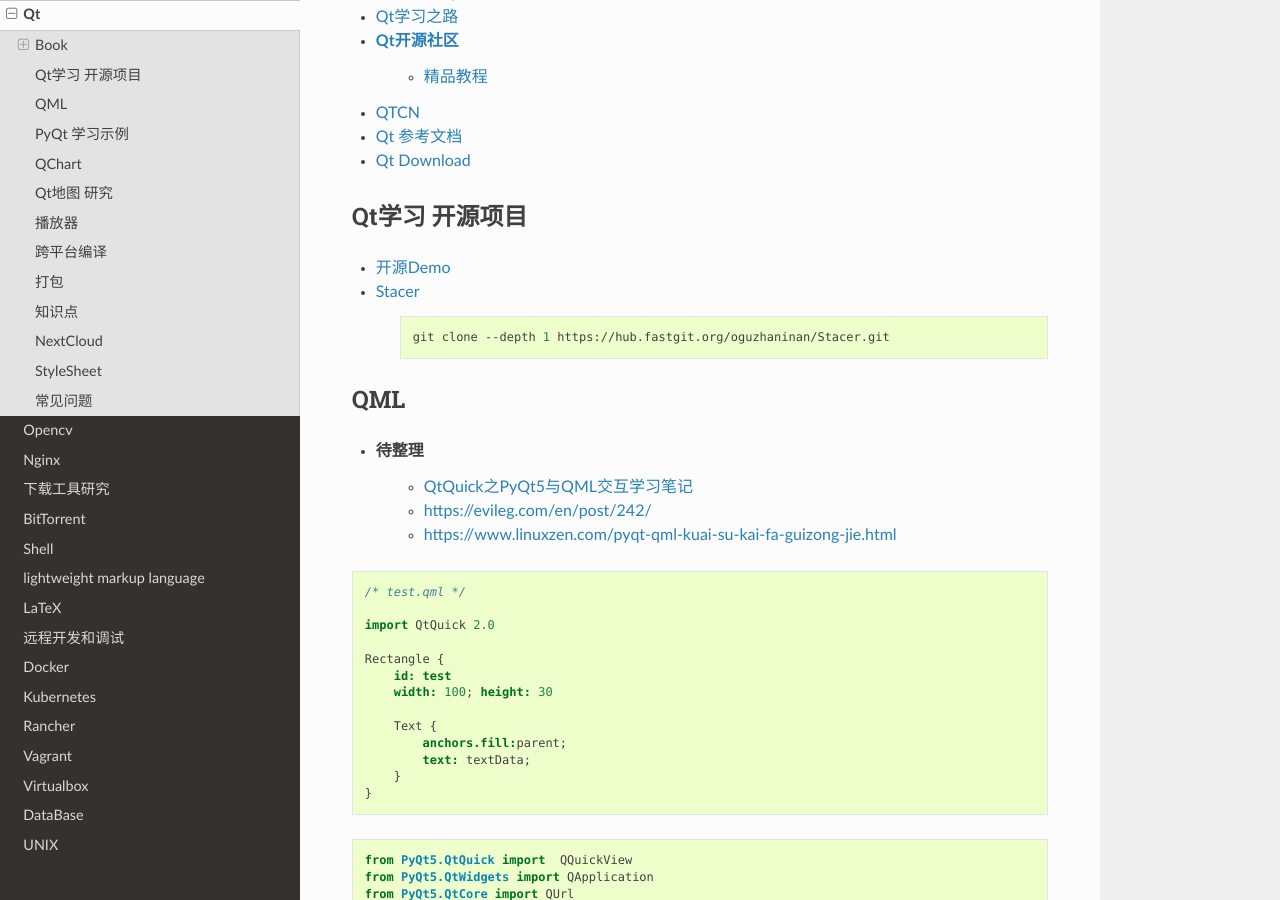
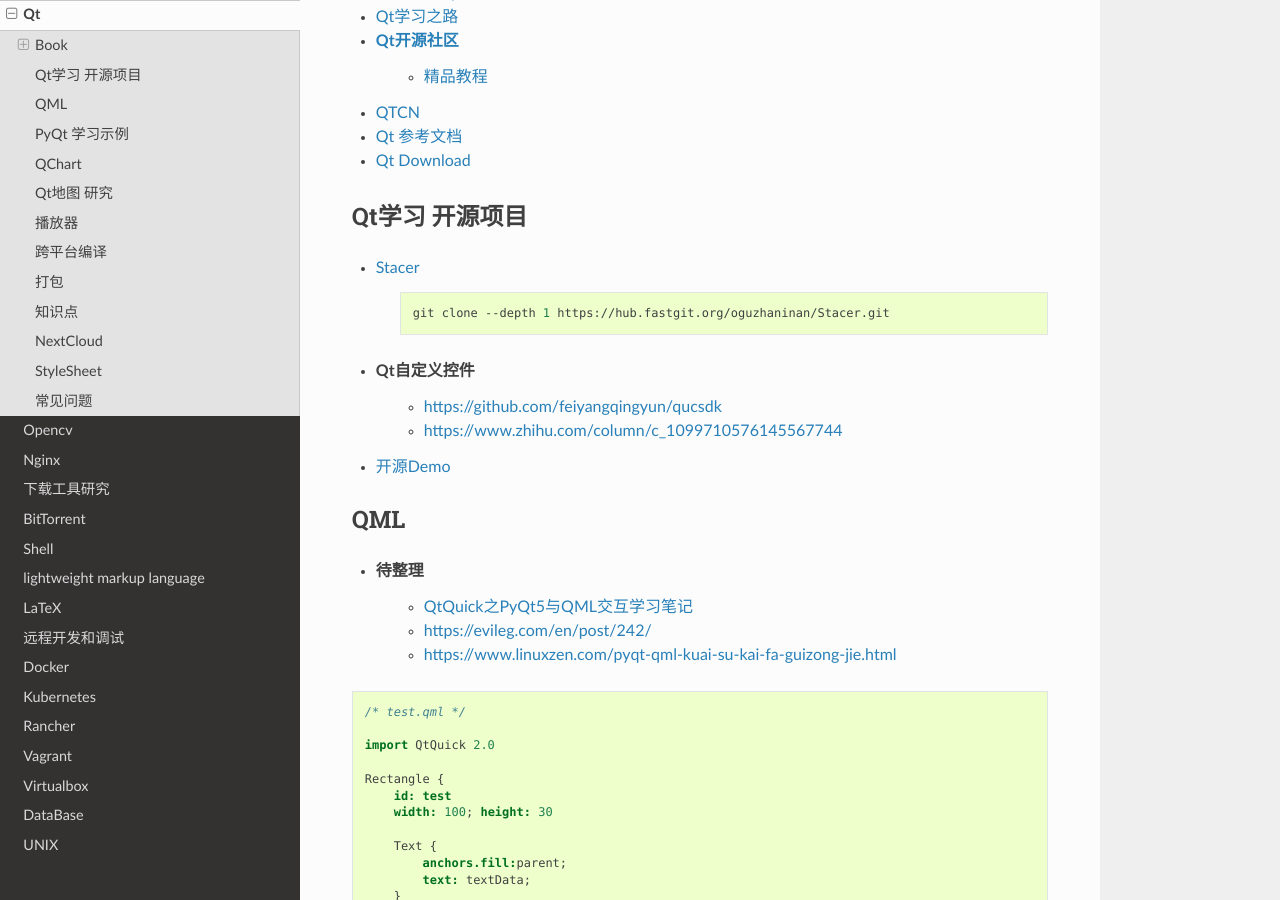
Before and after one commit to my-rds-store/my_space, a Sphinx documentation site: the page built from source/qt/index.rst, in a window 1280 px wide and 900 px high, scrolled down 362 px. Built offline with Sphinx 7.4.7 and the Read the Docs theme 2.0.0, drawn with Linux system fonts in a browser that asks for light colours.

Commit message:
update ...

```diff
--- a/source/docker/index.rst
+++ b/source/docker/index.rst
@@ -23,7 +23,6 @@
 ============
 
 * `Instal Docker <https://docs.docker.com/engine/installation/>`_
-
 .. code-block:: sh
 
     #####################################
--- a/source/qt/index.rst
+++ b/source/qt/index.rst
@@ -26,13 +26,20 @@
 Qt学习 开源项目
 *********************
 
-* `开源Demo <https://gitee.com/feiyangqingyun/QWidgetDemo>`_
 
 * `Stacer <https://github.com/oguzhaninan/Stacer>`_
 
     .. code-block:: sh
 
         git clone --depth 1 https://hub.fastgit.org/oguzhaninan/Stacer.git
+
+
+* Qt自定义控件
+    * https://github.com/feiyangqingyun/qucsdk
+    * https://www.zhihu.com/column/c_1099710576145567744
+
+
+* `开源Demo <https://gitee.com/feiyangqingyun/QWidgetDemo>`_
 
 
 *******
--- a/source/ros/index.rst
+++ b/source/ros/index.rst
@@ -9,8 +9,10 @@
     apt-get install ros-melodic-plotjuggler ros-melodic-plotjuggler-ros
 
 
+
 * 待研究
-    * ros 开机自启动 `robot_upstart`
+    * `ros 开机自启动 `robot_upstart`
+    * `解决ROS系统 rosdep update超时问题的新方法 <https://blog.csdn.net/leida_wt/article/details/115120940>`_
 
 * `Awesome Robotic Tooling <https://freerobotics.tools/>`_
     * https://freerobotics.tools/#communication-and-coordination
```
Also changed, not shown: other parts of source/docker/index.rst (+4 -0 lines), source/shell/shell.rst (+9 -0 lines).
